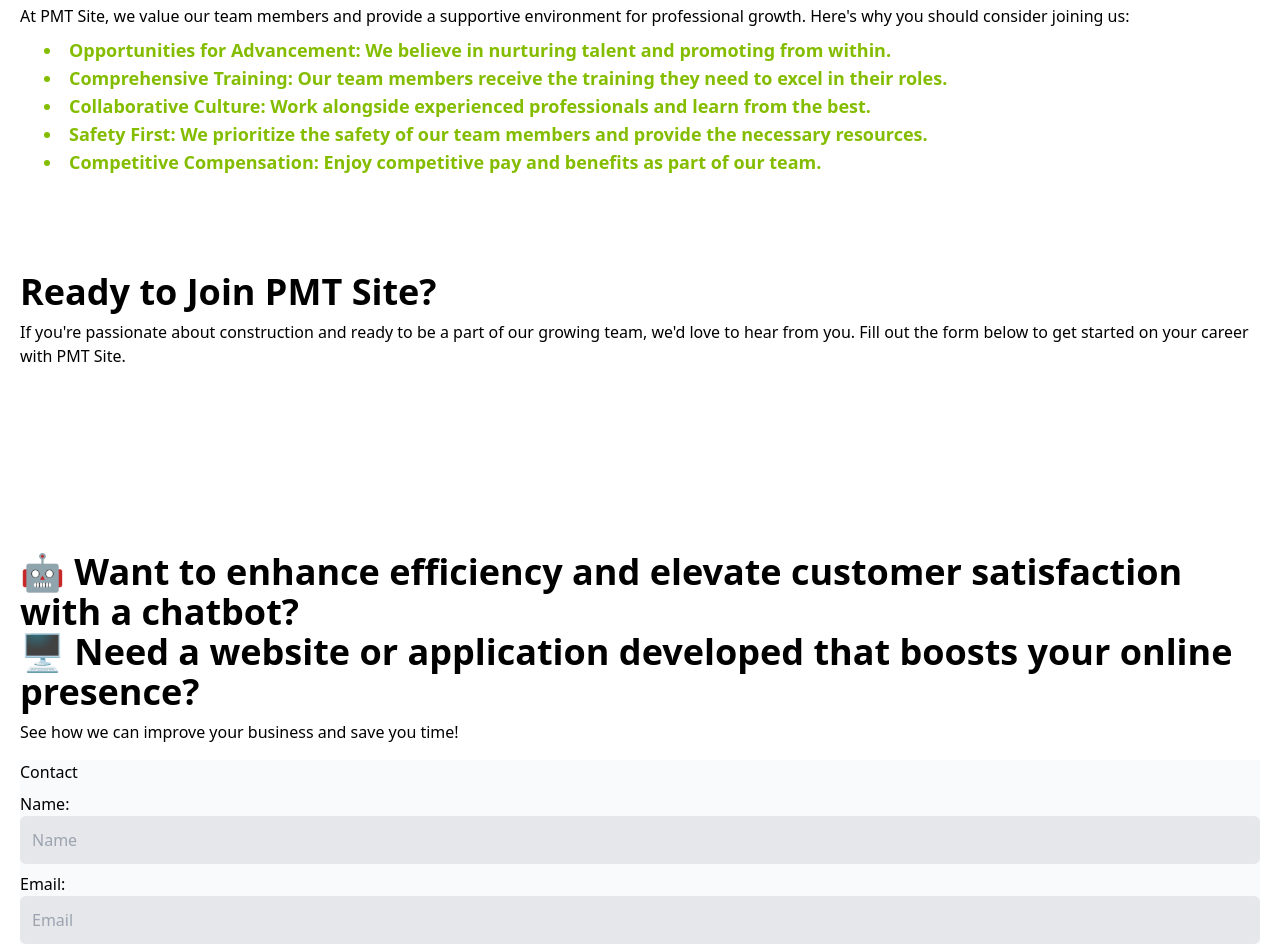
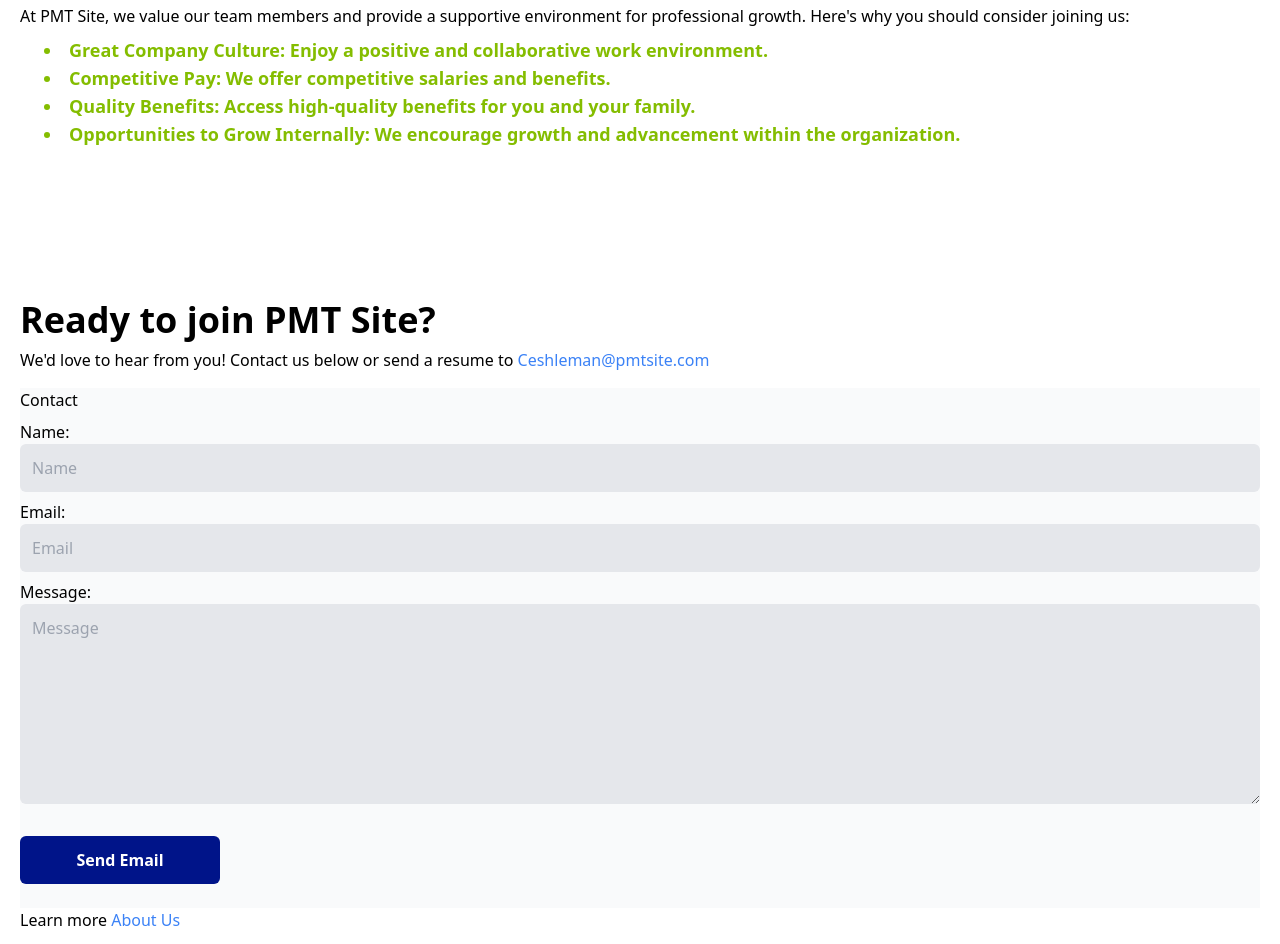
Before and after one commit to ryanhood10/PMTSite, a React (Create React App) app: page /JoinOurTeam in a window 1280 px wide. Shown: the part 749-1693 px from the top of the page. Built offline with nearby package versions, Linux system fonts and the light colour scheme.

Commit message:
added about page

```diff
--- a/src/App.js
+++ b/src/App.js
@@ -59,7 +59,11 @@
             }
           />
 
-          <Route path="/AboutUs" element={<AboutUs />} />
+          <Route path="/AboutUs" element={
+                        <Suspense fallback={<div>Loading...</div>}>
+          <AboutUs />
+          </Suspense>
+          } />
           <Route path="/favorites" element={<Favorites />} />
           <Route path="/PrivacyPolicy" element={<PrivacyPolicy />} />
         </Routes>
--- a/src/components/Engagement.jsx
+++ b/src/components/Engagement.jsx
@@ -146,14 +146,17 @@
                     <div className="col-span-2">
                     <p className="text-2xl font-semibold pb-6">"We're Not Just Stepping Up to the Plate, We're Climbing the Ladder"</p>
                         <div className="flex flex-col justify-center text-lg">
-                            <p className="text-lg font-bold">Why choose PMT site for your subcontracting job?</p>
-                            <ul className="list-disc list-inside pl-6 mt-2">
-                            <li className="mb-2">Unparalleled Experience and Expertise</li>
-                            <li className="mb-2">Comprehensive Subcontracting Solutions</li>
-                            <li className="mb-2">Unwavering Commitment to Safety</li>
-                            <li className="mb-2">Dedicated Customer Service</li>
-                            <li className="mb-2">Competitive and Transparent Pricing</li>
-                            </ul>
+                        <p className="text-2xl text-[#84BD00]">
+                        Why Choose PMT Site for Your Nashville Project?
+                    </p>
+                    <ul className="py-2 px-2 font-light list-disc list-inside pl-4 text-gray-500">
+                        <li><span className="font-bold text-black">Nashville-based: <br/></span>We know the local landscape and building codes inside-out.</li>
+                        <li><span className="font-bold text-black">Experienced & Expert: <br/></span>Our team consists of seasoned professionals with proven success.</li>
+                        <li><span className="font-bold text-black">Comprehensive Services: <br/></span>We handle all your subcontracting needs, from excavation to final touches.</li>
+                        <li><span className="font-bold text-black">Unwavering Safety: </span><br/>We prioritize worker and public safety on every project.</li>
+                        <li><span className="font-bold text-black">Dedicated Customer Service: </span><br/>You'll always have a point of contact and clear communication.</li>
+                        <li><span className="font-bold text-black">Competitive & Transparent Pricing: </span><br/>No hidden fees, just upfront quotes you can trust.</li>
+                    </ul>
                         </div>
                     </div>
             </div>
--- a/src/components/Navbar.jsx
+++ b/src/components/Navbar.jsx
@@ -6,7 +6,7 @@
 import { Link } from 'react-router-dom';
 import PMTsiteLogo from '../PMTphotos/PMTsiteLogo.png';
 import TDOTBanner from '../images/TDOT Banner.png';
-import { FaCheckCircle } from 'react-icons/fa';
+import { FaCheckCircle, FaUser } from 'react-icons/fa';
 
 import {
   FacebookShareButton,
@@ -58,7 +58,10 @@
           className="cursor-pointer"
         >
           <AiOutlineMenu size={30} />
+
         </div></div>
+
+
 
 
       {/* Mobile Menu */}
@@ -108,6 +111,13 @@
               <AiFillTag size={25} className="mr-4" /> Testimonials{' '}
               </Link>
             </li>
+
+             {/* Join Our Team button */}
+             <li className="text-xl py-4 flex">
+        <Link to="/JoinOurTeam" className="flex items-center">
+          <FaUser size={25} className="mr-4" /> Join Our Team
+        </Link>
+      </li>
 
 
 
--- a/src/components/NewsLetter.jsx
+++ b/src/components/NewsLetter.jsx
@@ -99,10 +99,9 @@
         <div ref={newsletterRef} className={`w-full py-8 md:py-16 px-4 ${animationClasses(newsletterVisible)}`}>
             <div className="max-w-[1240px] mx-auto grid">
                 <div className="">
-                    <h1 className="text-xl md:text-2xl lg:text-4xl font-bold py-1 md:py-2">🤖 Want to enhance efficiency and elevate customer satisfaction with a chatbot?
-                    <br></br>
-                    🖥️ Need a website or application developed that boosts your online presence? </h1>
-                    <p>See how we can improve your business and save you time!</p>
+                    <h1 className="text-xl md:text-2xl lg:text-4xl font-bold py-1 md:py-2">Ready to join PMT Site?
+                    <br></br></h1>
+                    <p>We'd love to hear from you! Contact us below or send a resume to <a href="mailto:Ceshleman@pmtsite.com" className="text-blue-500 hover:underline">Ceshleman@pmtsite.com</a></p>
                 </div>
                 <div className="my-2 md:my-4">
                     <div className="flex flex-col items-center bg-gray-50">
@@ -136,15 +135,14 @@
                                     {errors[field] && <span className="error">{errors[field]}</span>}
                                 </div>
                             ))}
-                            <button type="submit" className="bg-[#FF0033] w-[200px] rounded-md font-bold my-3 md:my-6 mx-auto py-2 md:py-3 text-white hover:bg-purple-300">Send Email</button>
+                            <button type="submit" className="bg-[#001489] w-[200px] rounded-md font-bold my-3 md:my-6 mx-auto py-2 md:py-3 text-white hover:bg-purple-300">Send Email</button>
                         </form>
                     </div>
                     <p className="text-sm md:text-base">
-                        Learn more about our established techniques on our{" "}
-                        <Link to="/solutions" className="text-[#FF0033]">
-                            Solutions
+                        Learn more {" "}
+                        <Link to="/AboutUs" className="text-blue-500 hover:underline">
+                            About Us
                         </Link>{" "}
-                        page.
                     </p>
                 </div>
             </div>
--- a/src/components/Pages/JoinOurTeam.jsx
+++ b/src/components/Pages/JoinOurTeam.jsx
@@ -8,12 +8,14 @@
                 <div className="md:text-4xl sm:text-3xl text-2xl font-bold py-2">
                     <h1 className="text-[#84BD00] text-xl font-bold">Join Our Team at PMT Site</h1>
                     <p>
-                        Are you looking for a rewarding career in the contracting industry? PMT Site offers exciting opportunities for individuals who are passionate about construction and dedicated to excellence. Join us in building a brighter future in Nashville!
+                        Are you looking for a rewarding career in the contracting industry?
+                        <br/>
+                         PMT Site offers exciting opportunities for individuals who are passionate about construction and dedicated to excellence. Join us in building a brighter future in Nashville!
                     </p>
                 </div>
             </div>
 
-            <div className="max-w-[1240px] mx-auto pt-8 pb-12">
+            <div className="max-w-[1240px] mx-auto pt-8 pb-2">
                 <div>
                     <h2 className="md:text-4xl sm:text-3xl text-2xl font-bold py-2">
                         Why Choose PMT Site?
@@ -22,11 +24,10 @@
                         At PMT Site, we value our team members and provide a supportive environment for professional growth. Here's why you should consider joining us:
                     </p>
                     <ul className="py-2 px-2 font-semibold text-lg list-disc list-inside pl-6 text-[#84BD00]">
-                        <li>Opportunities for Advancement: We believe in nurturing talent and promoting from within.</li>
-                        <li>Comprehensive Training: Our team members receive the training they need to excel in their roles.</li>
-                        <li>Collaborative Culture: Work alongside experienced professionals and learn from the best.</li>
-                        <li>Safety First: We prioritize the safety of our team members and provide the necessary resources.</li>
-                        <li>Competitive Compensation: Enjoy competitive pay and benefits as part of our team.</li>
+                        <li>Great Company Culture: Enjoy a positive and collaborative work environment.</li>
+                        <li>Competitive Pay: We offer competitive salaries and benefits.</li>
+                        <li>Quality Benefits: Access high-quality benefits for you and your family.</li>
+                        <li>Opportunities to Grow Internally: We encourage growth and advancement within the organization.</li>
                     </ul>
                 </div>
             </div>
@@ -34,16 +35,6 @@
             {/* Include the ContactForm component here */}
             {/* <ContactForm /> */}
 
-            <div className="max-w-[1240px] mx-auto pt-8 pb-12">
-                <div>
-                    <h2 className="md:text-4xl sm:text-3xl text-2xl font-bold py-2">
-                        Ready to Join PMT Site?
-                    </h2>
-                    <p>
-                        If you're passionate about construction and ready to be a part of our growing team, we'd love to hear from you. Fill out the form below to get started on your career with PMT Site.
-                    </p>
-                </div>
-            </div>
         </div>
     );
 }
```
Also changed, not shown: src/components/Pages/AboutUs.jsx (+19 -16 lines), src/tailwind.css.
